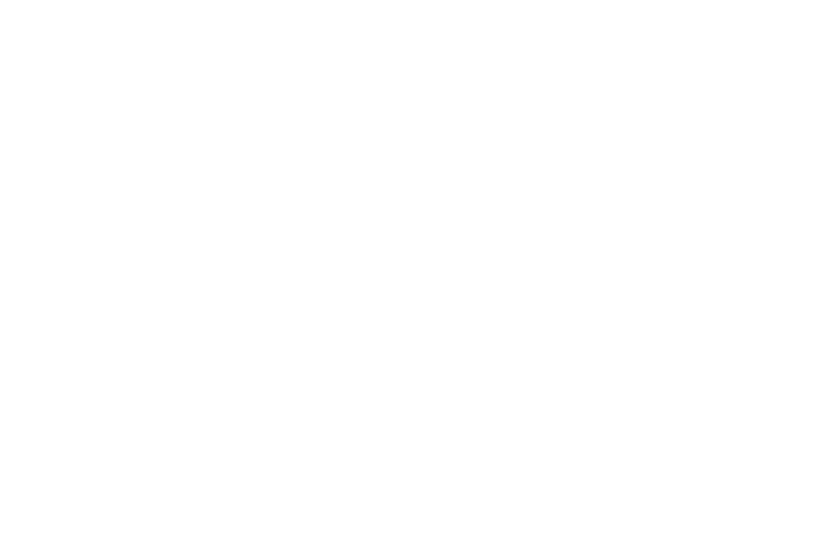
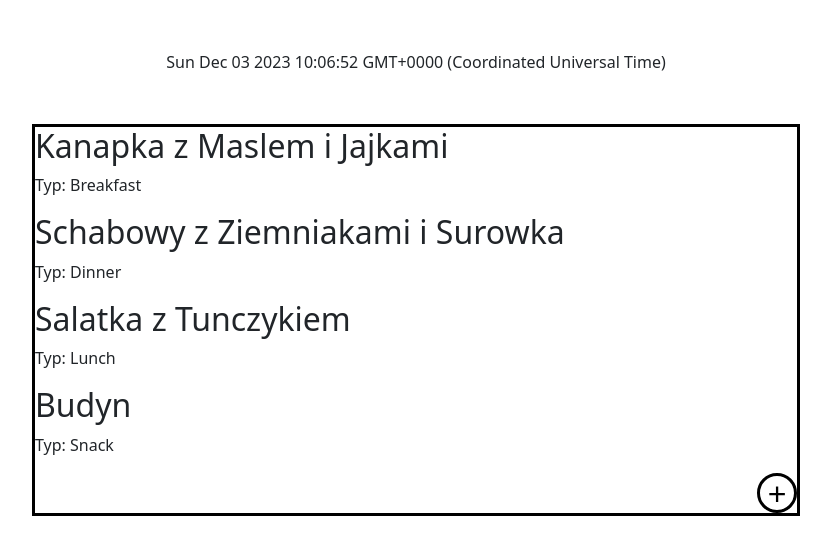
Before and after one commit to kacperx0m/Komponenty, an Angular app: page /day-view in a window 1280 px wide. Before the commit this address led to /. Shown: the top 554 px of the page, without its empty margins (224-1055 px from the left). Built offline with nearby package versions, Linux system fonts and the light colour scheme.

Commit message:
dodano nowy widok dnia

```diff
--- a/src/app/app-routing.module.ts
+++ b/src/app/app-routing.module.ts
@@ -4,12 +4,14 @@
 import { FormComponent } from './components/form/form.component';
 import { LoginGuard } from './services/auth/auth.service';
 import { LoginComponent } from './components/login/login.component';
+import { DayViewComponent } from './components/day-view/day-view.component';
 
 const routes: Routes = [
   {path: 'login', component: LoginComponent},
   {path: 'register', component: FormComponent},
   {path: 'home', component: HomeComponent, canActivate: [LoginGuard]},
-  {path: '', redirectTo: '/home', pathMatch: 'full'}
+  {path: '', redirectTo: '/home', pathMatch: 'full'},
+  {path: 'day-view', component: DayViewComponent}
 ]
 
 @NgModule({
--- a/src/app/app.module.ts
+++ b/src/app/app.module.ts
@@ -11,6 +11,7 @@
 import { AuthService } from './services/auth/auth.service';
 import { DirectiveDirective } from './data/directives/directive/directive.directive';
 import { CapitalizePipe } from './data/pipes/capitalize/capitalize.pipe';
+import { DayViewComponent } from './components/day-view/day-view.component';
 
 @NgModule({
   declarations: [
@@ -20,12 +21,14 @@
     HomeComponent,
     LoginComponent,
     DirectiveDirective,
-    CapitalizePipe
+    CapitalizePipe,
+    DayViewComponent
   ],
   imports: [
     BrowserModule,
     ReactiveFormsModule,
     AppRoutingModule,
+    FormsModule,
   ],
   providers: [AuthService],
   bootstrap: [AppComponent]
--- /dev/null
+++ b/src/app/components/day-view/day-view.component.css
@@ -0,0 +1,28 @@
+.wrapper {
+    display: flex;
+}
+
+.main {
+    border: solid 3px black;
+    width: 60%;
+    margin: auto;
+}
+
+.add {
+    border-radius: 50%;
+    width: 34px;
+    height: 34px;
+    /* padding: 10px; */
+    background: #fff;
+    border: 3px solid black;
+    color: #000;
+    text-align: center;
+    font: 32px Arial, sans-serif;
+    box-sizing: content-box;
+    margin-left: auto;
+}
+
+.showDate {
+    text-align: center;
+    padding: 50px;
+}
--- /dev/null
+++ b/src/app/components/day-view/day-view.component.html
@@ -0,0 +1,54 @@
+<div class="showDate">
+  {{currentDate}}
+</div>
+
+<div class="wrapper">
+<div class="main">
+<div *ngFor="let meal of meals">
+    <h2 (click)="toggleShow(meal)">{{ meal.name  | capitalize}}</h2>
+    <p>Typ: {{ meal.type }}</p>
+  </div>
+
+  <div class="add" (click)="addNew()">+</div>
+
+<!-- end of main -->
+</div>
+
+<div class="details" *ngIf="showTrue">
+  <h3>Składniki:</h3>
+  <ul>
+    <li *ngFor="let ingredient of selectedMeal.ingredients">
+      {{ ingredient.name }}
+    </li>
+  </ul>
+  <h3>Wartości odżywcze:</h3>
+  <ul>
+    <li *ngFor="let nutritional of selectedMeal.nutritionals">
+      {{ nutritional.type }}: {{ nutritional.value }}
+    </li>
+  </ul>
+  <!-- end of details -->
+  </div>
+
+
+  <div class="addNew" *ngIf="new">
+    <h2>Nazwa posiłku:</h2>
+    <input type="text" placeholder="nazwa posilku">
+    <h3>Typ:</h3>
+    <input type="text" placeholder="typ posilku">
+    <h3>Składniki:</h3>
+    <div *ngFor="let ingredient of ingredients; let i = index; trackBy: trackByIndex">
+      <input type="text" [(ngModel)]="ingredients[i]" (keyup)="onIngredientChange(i)" placeholder="skladnik">
+    </div>
+    <h3>Wartości odżywcze:</h3>
+    <ul>
+      <li *ngFor="let nutrient of nutrients">
+        {{ nutrient }}:
+        <input type="text" placeholder="wartosc">
+      </li>
+    </ul>
+    <!-- end of addNew -->
+    </div>
+
+<!-- end of wrapper -->
+</div>
--- /dev/null
+++ b/src/app/components/day-view/day-view.component.ts
@@ -0,0 +1,49 @@
+import { Component } from '@angular/core';
+import { nutritionType } from 'src/app/data/enums/nutritionType.enum';
+import { MEALS } from 'src/app/data/mock/meals.data';
+import { Meal } from 'src/app/data/models/meal';
+
+@Component({
+  selector: 'app-day-view',
+  templateUrl: './day-view.component.html',
+  styleUrls: ['./day-view.component.css']
+})
+export class DayViewComponent {
+  meals:Meal[];
+  currentDate: Date = new Date();
+  showTrue = false;
+  selectedMeal: Meal;
+  new = false;
+  nutrients = Object.values(nutritionType);
+  ingredients: string[] = [''];
+
+  ngOnInit() {
+    this.meals = MEALS;
+  }
+
+  toggleShow(meal: Meal) {
+    if (this.selectedMeal!=meal) {
+      this.selectedMeal = meal;
+      this.showTrue = true;
+    }
+    else {
+      if (!this.showTrue) this.showTrue = true;
+      else this.showTrue = false;
+    }
+  }
+
+  addNew() {
+    this.new = true;
+    console.log(this.nutrients);
+  }
+
+  onIngredientChange(index: number) {
+    if (this.ingredients[index].length >= 3 && index === this.ingredients.length - 1) {
+      this.ingredients.push('');
+    }
+  }
+
+  trackByIndex(index: number, item: any): number {
+    return index;
+  }
+}
--- a/src/app/components/form/form.component.ts
+++ b/src/app/components/form/form.component.ts
@@ -37,17 +37,23 @@
   onSubmit() {
     this.isSubmitted = true;
     if (this.reactiveForm.valid){
-      // this.user = {};
-      Object.assign(this.user, this.reactiveForm.value);
+      //Object.assign(this.user, this.reactiveForm.value);
 
-      const weight = this.user.weight;
-      const height = this.user.height;
-      const age = this.user.age;
-      const gender = this.user.gender;
-      const activityLevel = this.user.activityLevel;
-      this.calculateService.calculateBMI(weight, height);
-      this.calculateService.calculateBMR(gender, age, weight, height);
-      this.calculateService.calculateTDEE(activityLevel, gender, weight, height, age);
+      this.user = new User(
+        this.reactiveForm.get('username').value,
+        this.reactiveForm.get('password').value,
+        this.reactiveForm.get('name').value,
+        this.reactiveForm.get('weight').value,
+        this.reactiveForm.get('height').value,
+        this.reactiveForm.get('age').value,
+        this.reactiveForm.get('goal').value,
+        this.reactiveForm.get('gender').value,
+        this.reactiveForm.get('activityLevel').value
+      );
+
+      this.calculateService.calculateBMI(this.user.weight, this.user.height);
+      this.calculateService.calculateBMR(this.user.gender, this.user.age, this.user.weight, this.user.height);
+      this.calculateService.calculateTDEE(this.user.activityLevel, this.user.gender, this.user.weight, this.user.height, this.user.age);
 
       this.calculateService.setUser(this.user);
 
@@ -57,4 +63,10 @@
     }
 
   }
+
+  getValues() {
+    for (const field in this.reactiveForm.controls) {
+      const control = this.reactiveForm.get(field);
+    }
+  }
 }
--- a/src/app/components/home/home.component.html
+++ b/src/app/components/home/home.component.html
@@ -36,7 +36,7 @@
 <div class="callendar">
     <div class="yesterday">
         <p>{{ yesterday }}</p>
-        szczegóły
+       <a routerLink="../day-view">szczegóły</a>
     </div>
 
     <div class="today">
--- a/src/app/components/meal/meal.component.html
+++ b/src/app/components/meal/meal.component.html
@@ -1,17 +1,7 @@
 <!-- meal.component.html -->
 <div *ngFor="let meal of meals">
+  <input type="checkbox">
   <h2>{{ meal.name  | capitalize}}</h2>
-  <p>Typ: {{ meal.type }}</p>
-  <h3>Składniki:</h3>
-  <ul>
-    <li *ngFor="let ingredient of meal.ingredients">
-      {{ ingredient.name }}
-    </li>
-  </ul>
-  <h3>Wartości odżywcze:</h3>
-  <ul>
-    <li *ngFor="let nutritional of meal.nutritionals">
-      {{ nutritional.type }}: {{ nutritional.value }}
-    </li>
-  </ul>
+  <br>
+  <!-- <p>Typ: {{ meal.type }}</p> -->
 </div>
--- a/src/app/data/mock/ingredient.data.ts
+++ b/src/app/data/mock/ingredient.data.ts
@@ -25,5 +25,66 @@
       { type: nutritionType.fats, value: 81 },
       { type: nutritionType.proteins, value: 1 }
     ]
+  },
+
+  {
+    name: "Budyn",
+    nutritionals: [
+      { type: nutritionType.fats, value: 20 },
+      { type: nutritionType.proteins, value: 10 },
+      { type: nutritionType.sugars, value:10 }
+    ]
+  },
+
+  {
+    name: "Kotlet Schabowy",
+    nutritionals: [
+      { type: nutritionType.fats, value: 30 },
+      { type: nutritionType.proteins, value: 20 },
+      { type: nutritionType.salt, value:2 }
+    ]
+  },
+
+  {
+    name: "Ziemniaki",
+    nutritionals: [
+      { type: nutritionType.carbohydrates, value: 30 },
+      { type: nutritionType.proteins, value: 3 },
+      { type: nutritionType.salt, value:1 }
+    ]
+  },
+
+  {
+    name: "Surowka",
+    nutritionals: [
+      { type: nutritionType.calorific_value, value: 50 },
+      { type: nutritionType.proteins, value: 13 },
+      { type: nutritionType.salt, value:1 }
+    ]
+  },
+
+  {
+    name: "Tunczyk",
+    nutritionals: [
+      { type: nutritionType.fats, value: 20 },
+      { type: nutritionType.proteins, value: 20 },
+      { type: nutritionType.salt, value:2 }
+    ]
+  },
+
+  {
+    name: "Sos",
+    nutritionals: [
+      { type: nutritionType.carbohydrates, value: 5 },
+      { type: nutritionType.sugars, value: 5 },
+    ]
+  },
+
+  {
+    name: "Salatka",
+    nutritionals: [
+      { type: nutritionType.proteins, value: 20 },
+      { type: nutritionType.calorific_value, value:40 }
+    ]
   }
 ]
--- a/src/app/data/mock/meals.data.ts
+++ b/src/app/data/mock/meals.data.ts
@@ -17,6 +17,24 @@
     name: "kanapka z maslem i jajkami",
     type: MealType.Breakfast,
     nutritionals: calculateTotalNutrition([INGREDIENTS[0],INGREDIENTS[1],INGREDIENTS[2]])
+  },
+  {
+    ingredients: [INGREDIENTS[4],INGREDIENTS[5],INGREDIENTS[6]],
+    name: "schabowy z ziemniakami i surowka",
+    type: MealType.Dinner,
+    nutritionals: calculateTotalNutrition([INGREDIENTS[4],INGREDIENTS[5],INGREDIENTS[6]])
+  },
+  {
+    ingredients: [INGREDIENTS[7],INGREDIENTS[8],INGREDIENTS[9]],
+    name: "salatka z tunczykiem",
+    type: MealType.Lunch,
+    nutritionals: calculateTotalNutrition([INGREDIENTS[7],INGREDIENTS[8],INGREDIENTS[9]])
+  },
+  {
+    ingredients: [INGREDIENTS[3]],
+    name: "budyn",
+    type: MealType.Snack,
+    nutritionals: calculateTotalNutrition([INGREDIENTS[3]])
   }
 ];
 
```
Also changed, not shown: 1 other file (tests, documents, lock files or other folders).
